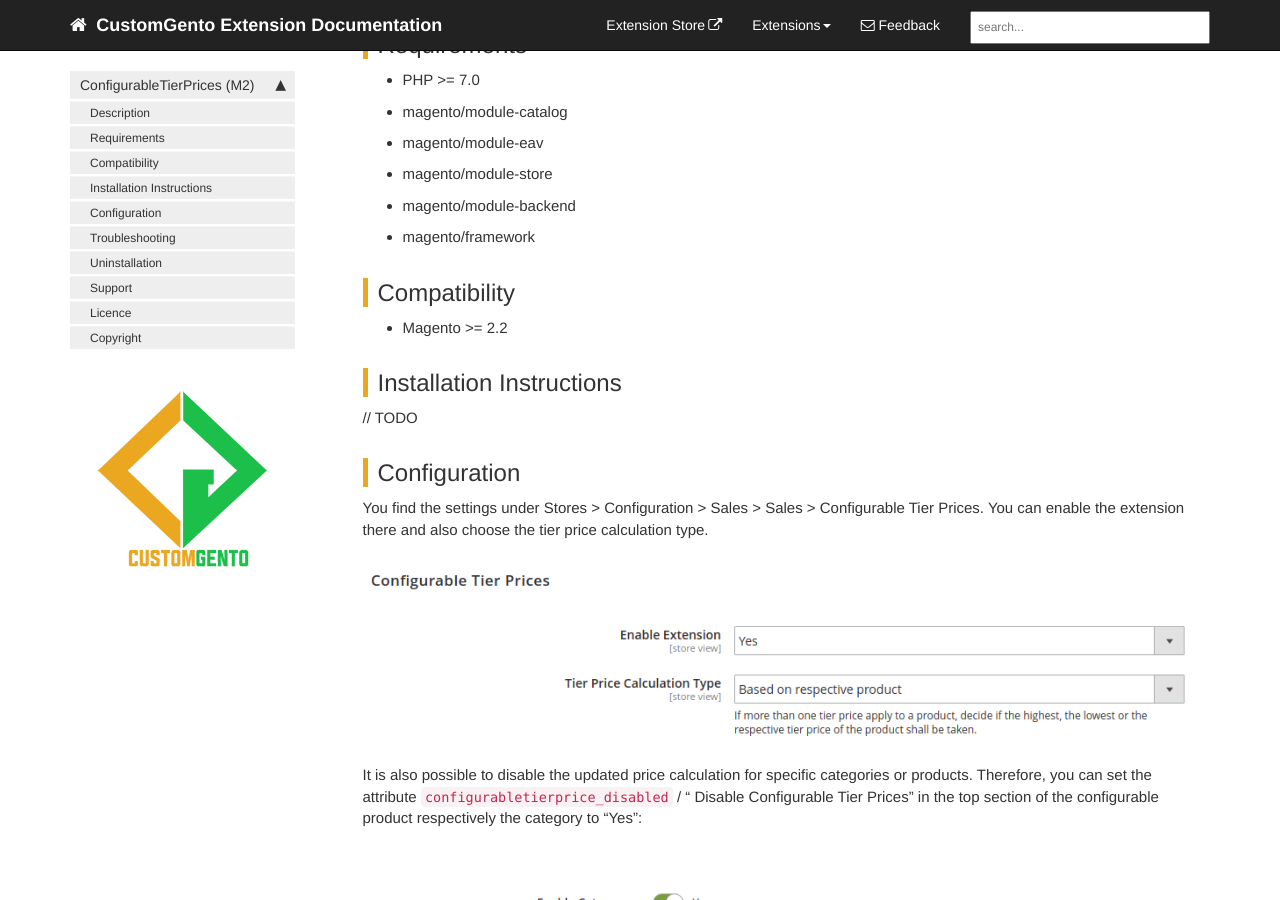
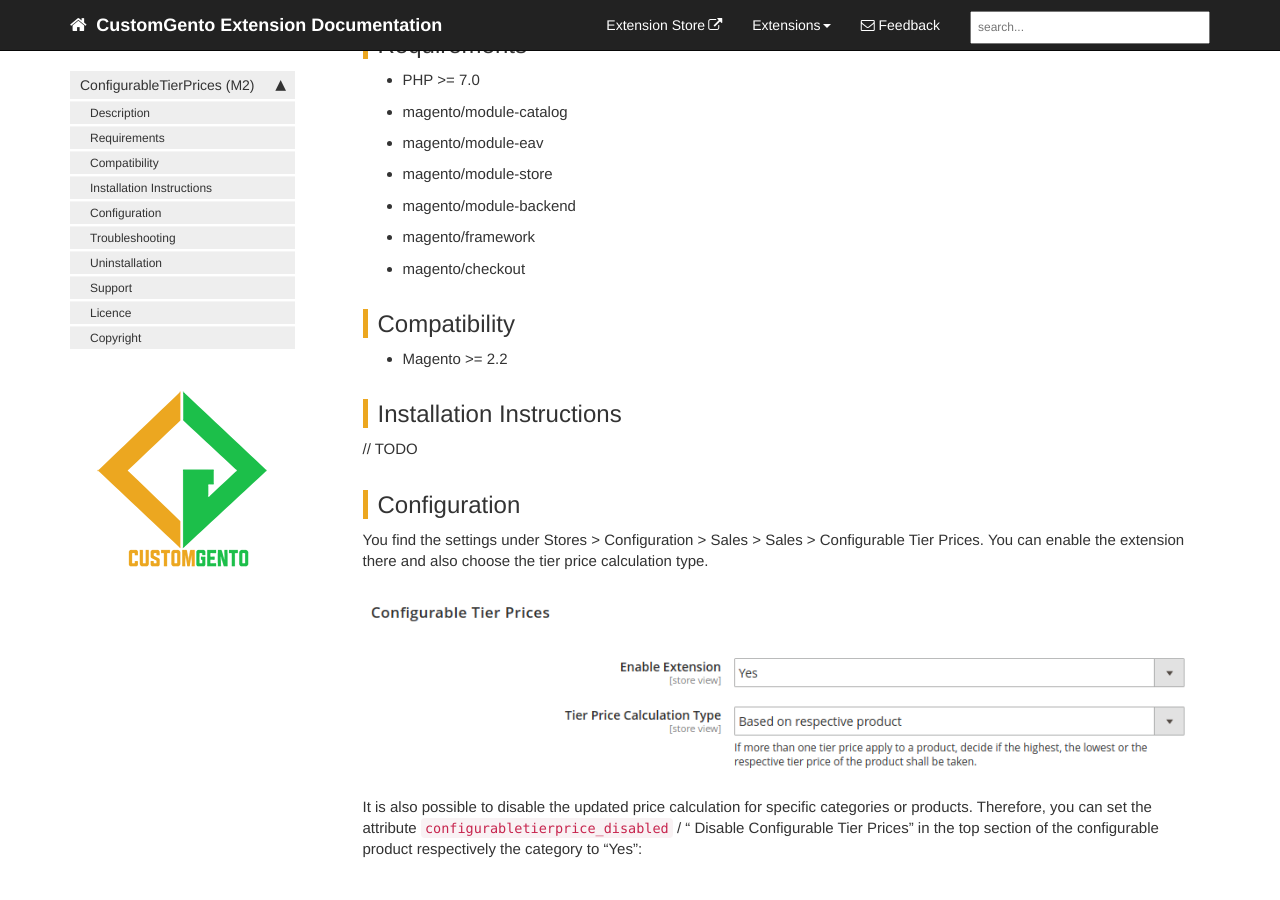
Before and after one commit to customgento/docs, a Jekyll site: the page built from pages/tier-prices-for-configurable-products-m2.md, in a window 1280 px wide and 900 px high, scrolled down 2517 px. Built offline with Jekyll 4.4.1, drawn with Linux system fonts in a browser that asks for light colours; nearby versions of some CDN libraries; comment, search, counter and statistics services are not loaded.

Commit message:
added requirement for ctp2

```diff
--- a/pages/tier-prices-for-configurable-products-m2.md
+++ b/pages/tier-prices-for-configurable-products-m2.md
@@ -42,6 +42,7 @@ And you can even choose that the respective tier prices shall be taken. So you f
 - magento/module-store
 - magento/module-backend
 - magento/framework
+- magento/checkout
 
 ## Compatibility
 - Magento >= 2.2
```
